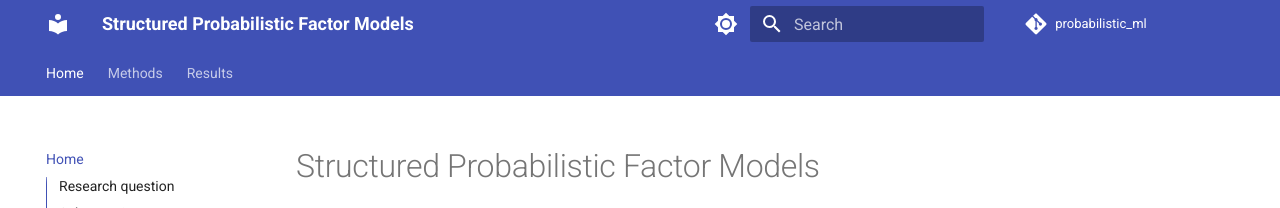
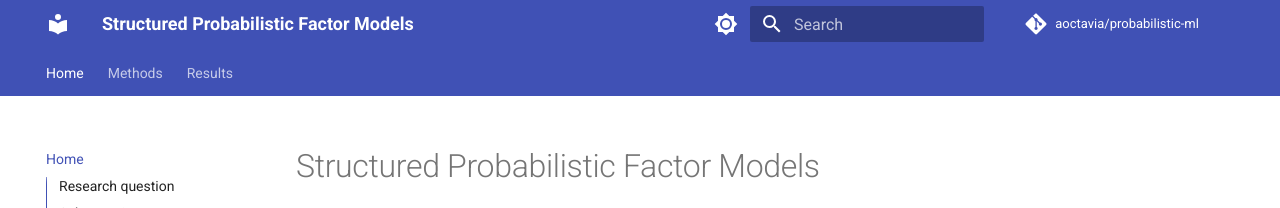
Before and after one commit to aoctavia/probabilistic-ml, an MkDocs documentation site: the page built from docs/index.md, in a window 1280 px wide. Shown: the top 208 px of the page. Built offline with MkDocs 1.6.1 and Material for MkDocs 9.7.7, drawn with Linux system fonts in a browser that asks for light colours; comment, search, counter and statistics services are not loaded.

Commit message:
config: update repo URL to aoctavia/probabilistic-ml
Co-Authored-By: Claude Sonnet 4.6 <noreply@anthropic.com>

```diff
--- a/mkdocs.yml
+++ b/mkdocs.yml
@@ -4,8 +4,8 @@ site_author: "Octavia"
 docs_dir: docs
 site_dir: site
 
-repo_url: https://github.com/PLACEHOLDER/probabilistic_ml
-repo_name: probabilistic_ml
+repo_url: https://github.com/aoctavia/probabilistic-ml
+repo_name: aoctavia/probabilistic-ml
 
 theme:
   name: material
```
Also changed, not shown: README.md (+2 -2 lines).
